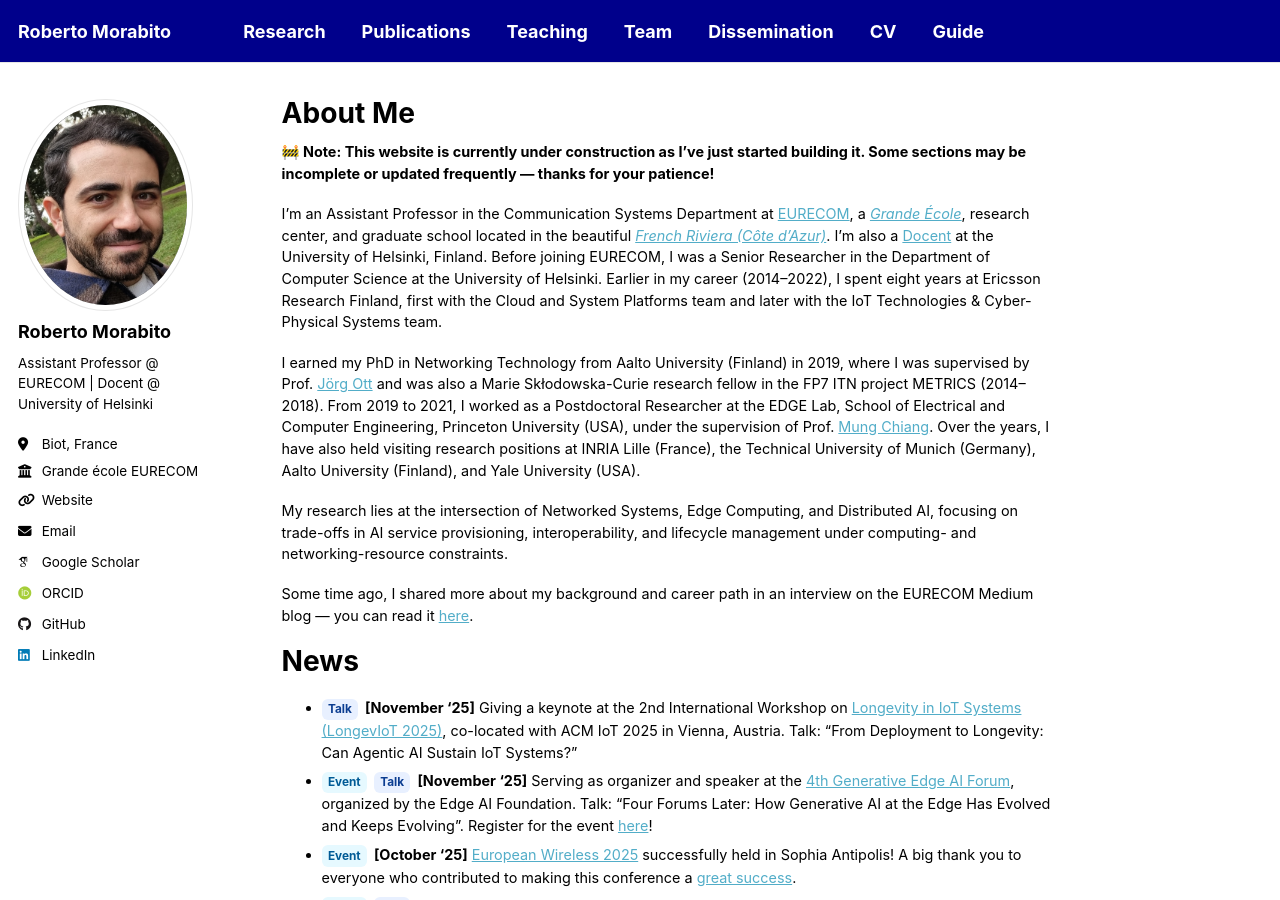
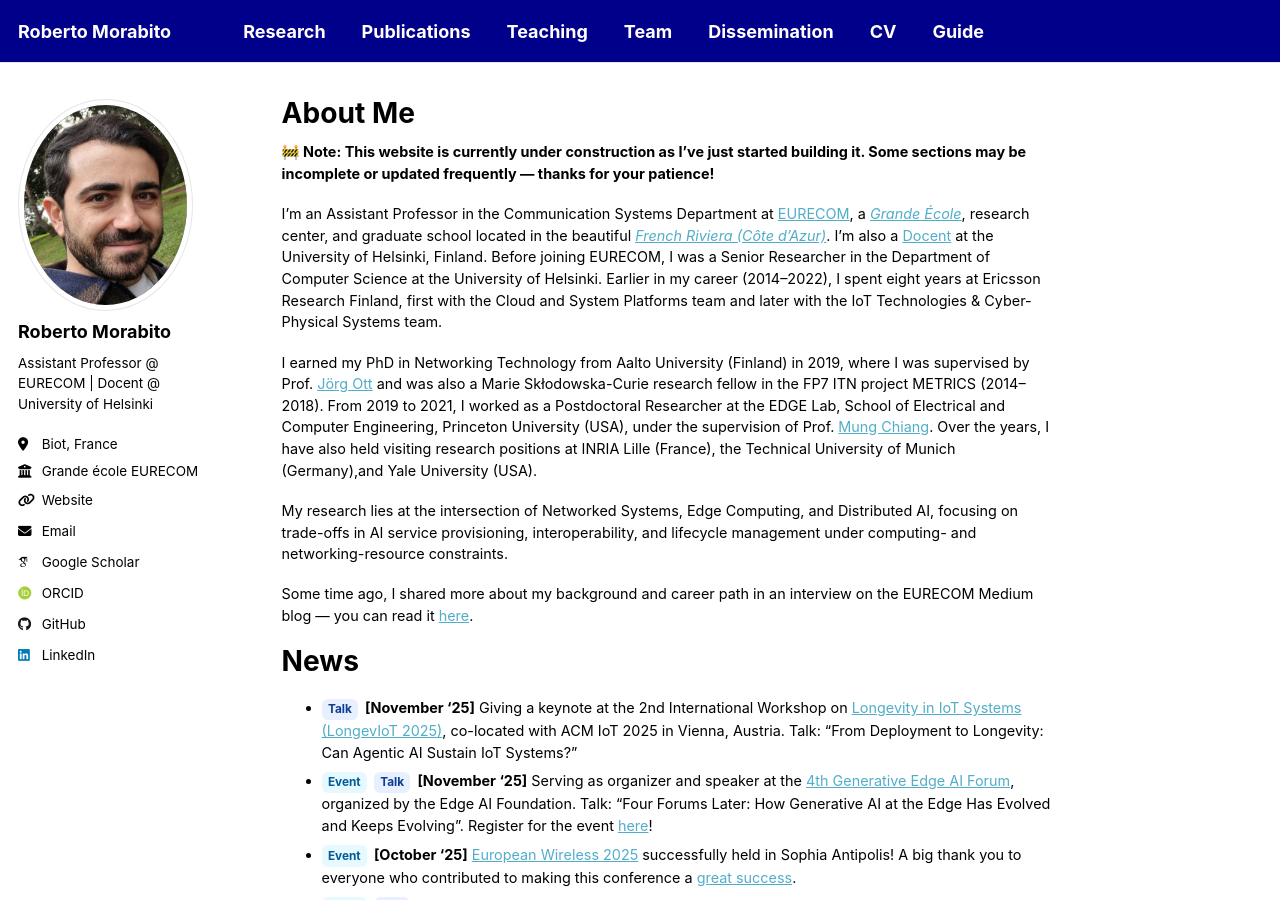
Before and after one commit to robertmora/robertmora.github.io, a Jekyll site: the page built from _pages/about.md, in a window 1280 px wide and 900 px high. Built offline with Jekyll 4.4.1, drawn with Linux system fonts in a browser that asks for light colours; some web fonts are replaced; a script that is not in the unit is left out.

Commit message:
Update about.md

```diff
--- a/_pages/about.md
+++ b/_pages/about.md
@@ -11,7 +11,7 @@ redirect_from:
 
 I’m an Assistant Professor in the Communication Systems Department at [EURECOM](https://www.eurecom.fr/en){:target="_blank"}, a [*Grande École*](https://en.wikipedia.org/wiki/Grande_%C3%A9cole){:target="_blank"}, research center, and graduate school located in the beautiful [*French Riviera (Côte d'Azur)*](https://en.wikipedia.org/wiki/French_Riviera){:target="_blank"}. I’m also a [Docent](https://www.helsinki.fi/en/about-us/people/researchers-and-teachers/docents){:target="_blank"} at the University of Helsinki, Finland. Before joining EURECOM, I was a Senior Researcher in the Department of Computer Science at the University of Helsinki. Earlier in my career (2014–2022), I spent eight years at Ericsson Research Finland, first with the Cloud and System Platforms team and later with the IoT Technologies & Cyber-Physical Systems team.
 
-I earned my PhD in Networking Technology from Aalto University (Finland) in 2019, where I was supervised by Prof. [Jörg Ott](https://www.professoren.tum.de/en/ott-joerg){:target="_blank"} and was also a Marie Skłodowska-Curie research fellow in the FP7 ITN project METRICS (2014–2018). From 2019 to 2021, I worked as a Postdoctoral Researcher at the EDGE Lab, School of Electrical and Computer Engineering, Princeton University (USA), under the supervision of Prof. [Mung Chiang](https://www.purdue.edu/president/about/mung-chiang/){:target="_blank"}. Over the years, I have also held visiting research positions at INRIA Lille (France), the Technical University of Munich (Germany), Aalto University (Finland), and Yale University (USA).
+I earned my PhD in Networking Technology from Aalto University (Finland) in 2019, where I was supervised by Prof. [Jörg Ott](https://www.professoren.tum.de/en/ott-joerg){:target="_blank"} and was also a Marie Skłodowska-Curie research fellow in the FP7 ITN project METRICS (2014–2018). From 2019 to 2021, I worked as a Postdoctoral Researcher at the EDGE Lab, School of Electrical and Computer Engineering, Princeton University (USA), under the supervision of Prof. [Mung Chiang](https://www.purdue.edu/president/about/mung-chiang/){:target="_blank"}. Over the years, I have also held visiting research positions at INRIA Lille (France), the Technical University of Munich (Germany),and Yale University (USA).
 
 My research lies at the intersection of Networked Systems, Edge Computing, and Distributed AI, focusing on trade-offs in AI service provisioning, interoperability, and lifecycle management under computing- and networking-resource constraints.
 
```
